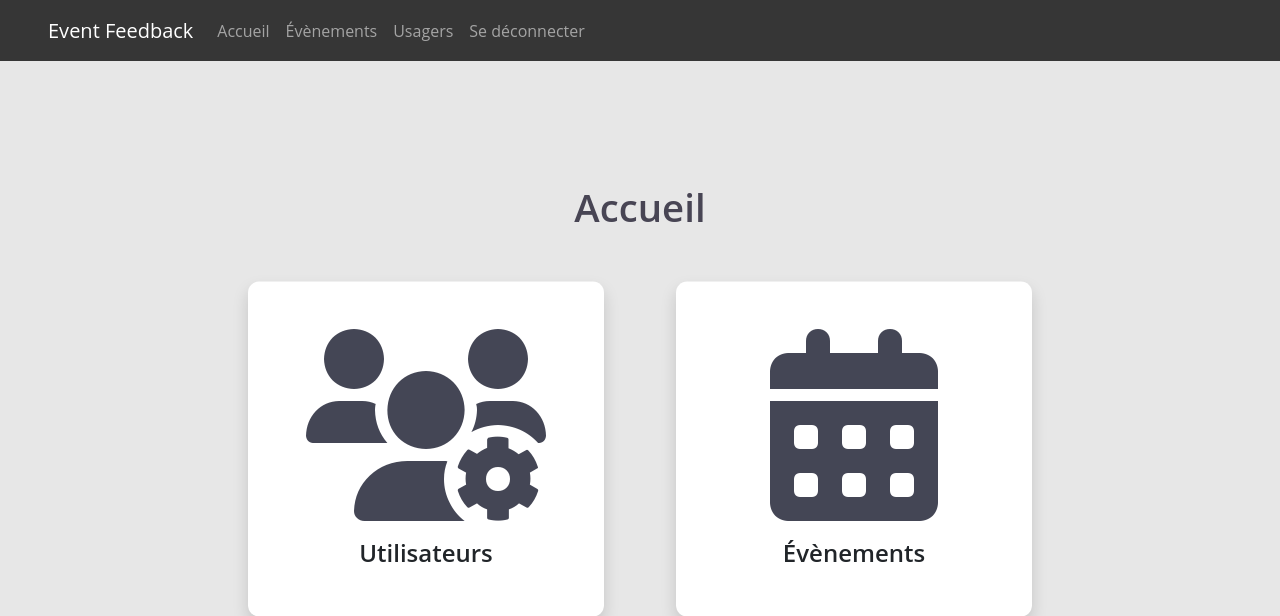
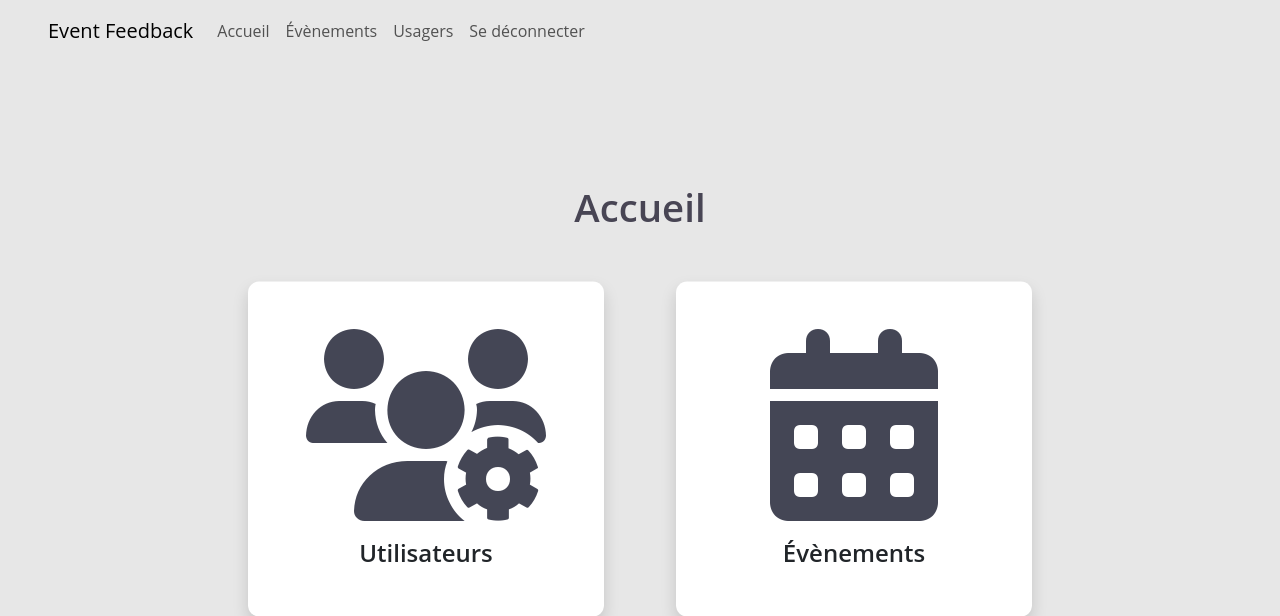
Before and after one commit to iddo7/event-feedback, a PHP site: page / in a window 1280 px wide. Shown: the top 616 px of the page. Run offline with PHP 8.4, Linux system fonts and the light colour scheme; a user stored in the database is signed in.

Commit message:
same navbar everywhere

```diff
--- a/index.php
+++ b/index.php
@@ -19,7 +19,7 @@ if ($_SESSION["connexion"] == true) {
 
 ?>
 <body>
-<nav class="navbar navbar-expand-lg navbar-dark bg-darker ps-5">
+<nav class="navbar navbar-expand-lg navbar-light ps-5">
     <button class="navbar-toggler" type="button" data-toggle="collapse" data-target="#navbarNavAltMarkup" aria-controls="navbarNavAltMarkup" aria-expanded="false" aria-label="Toggle navigation">
         <span class="navbar-toggler-icon"></span>
     </button>
--- a/php/modify-user.php
+++ b/php/modify-user.php
@@ -1,7 +1,7 @@
 <?php
 session_start();
+include 'navbar.php';
 ?>
-<?php include 'navbar.php'; ?>
 
 <!DOCTYPE html>
 <html lang="en">
```
Also changed, not shown: php/navbar.php (line endings or trailing spaces).
